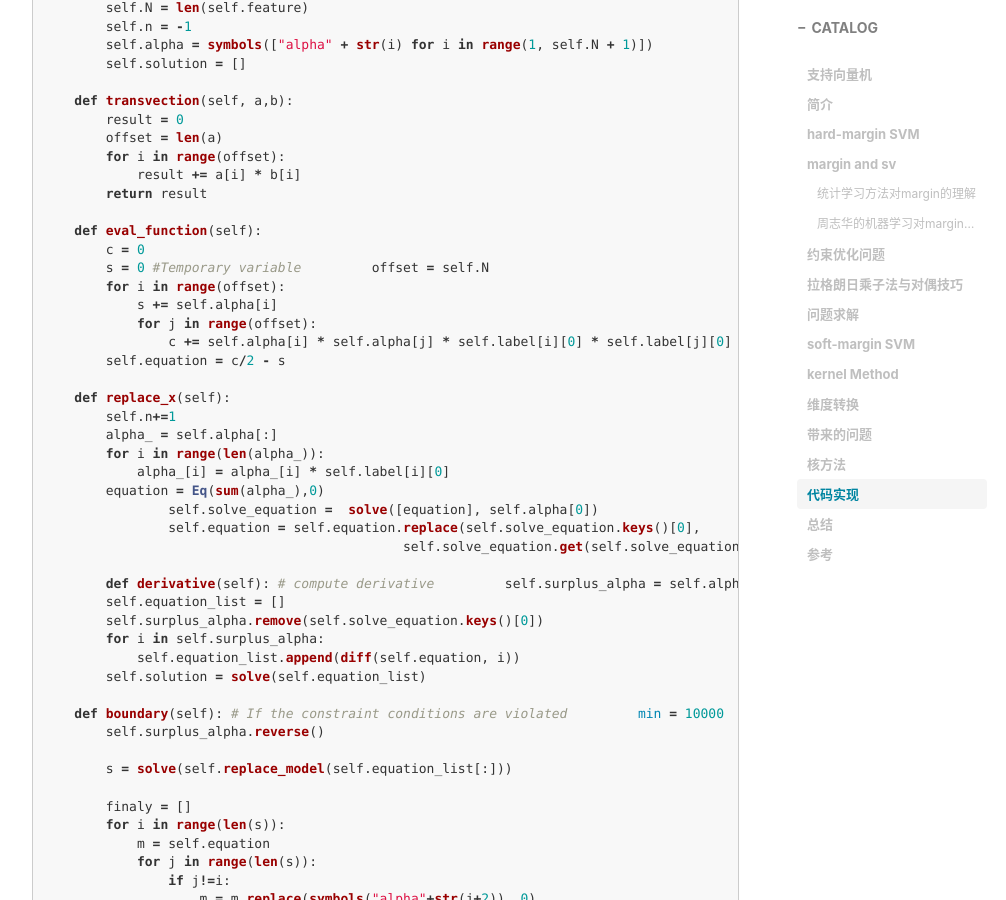
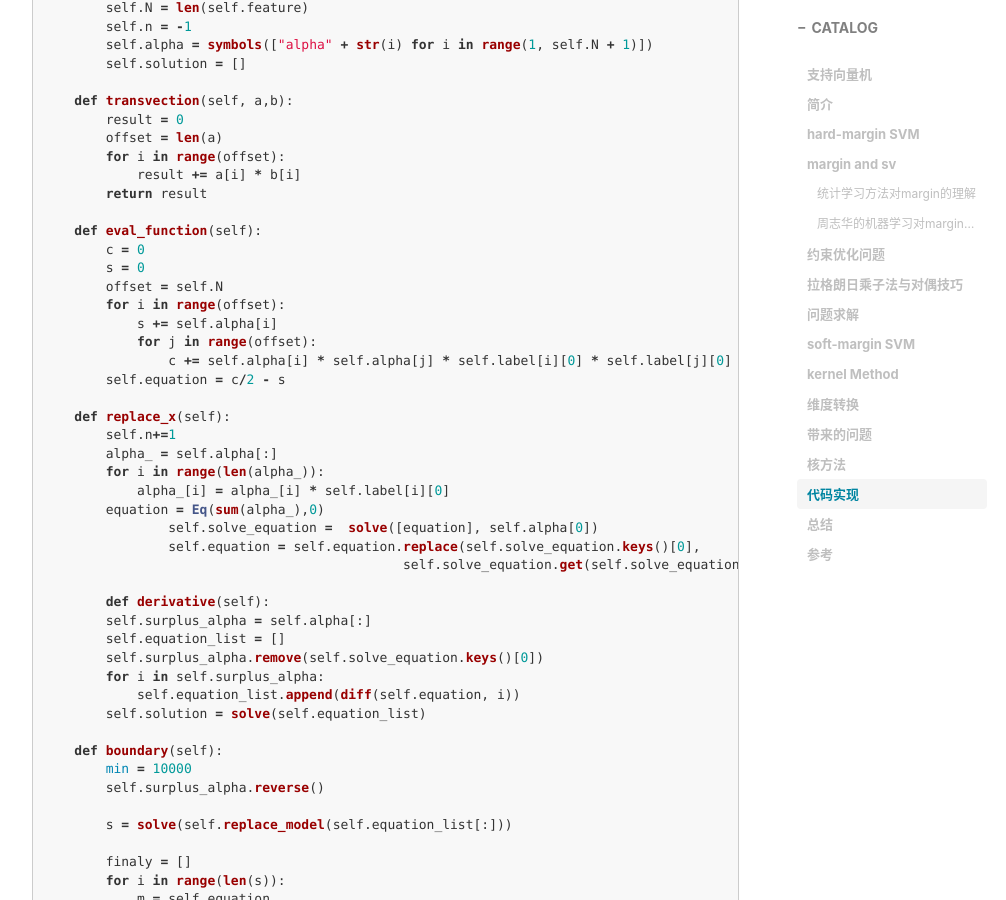
Before and after one commit to zhuxiaoxuhit/zhuxiaoxuhit.github.io, a Jekyll site: the page built from _posts/2020-03-10-支持向量机.md, in a window 1280 px wide and 900 px high, scrolled down 11044 px. Shown: the whole window, without its empty margins (233-1239 px from the left). Built offline with Jekyll 4.4.1, drawn with Linux system fonts in a browser that asks for light colours; nearby versions of some CDN libraries; formulas are drawn with MathJax 3; comment, search, counter and statistics services are not loaded; some of the changed text lies outside the part shown.

Commit message:
[MDF]svm

```diff
--- a/_posts/2020-03-10-支持向量机.md
+++ b/_posts/2020-03-10-支持向量机.md
@@ -201,7 +201,7 @@ class supprot_vector_machine:
 
     def eval_function(self):
         c = 0
-        s = 0 #Temporary variable
+        s = 0
         offset = self.N
         for i in range(offset):
             s += self.alpha[i]
@@ -219,7 +219,7 @@ class supprot_vector_machine:
 		self.equation = self.equation.replace(self.solve_equation.keys()[0],
                                               self.solve_equation.get(self.solve_equation.keys()[0]))
 
-	def derivative(self): # compute derivative
+	def derivative(self):
         self.surplus_alpha = self.alpha[:]
         self.equation_list = []
         self.surplus_alpha.remove(self.solve_equation.keys()[0])
@@ -227,7 +227,7 @@ class supprot_vector_machine:
             self.equation_list.append(diff(self.equation, i))
         self.solution = solve(self.equation_list)
 
-    def boundary(self): # If the constraint conditions are violated
+    def boundary(self):
         min = 10000
         self.surplus_alpha.reverse()
 
@@ -285,11 +285,9 @@ class supprot_vector_machine:
         final_alpha = [[i] for i in final_alpha]
 
 
-        #self.w
         self.w = sum(final_alpha *self.feature*self.label)
 
-        #self.b
-        for i in range(len(final_alpha)): #The presence of subscript j makes alpha_j>0
+        for i in range(len(final_alpha)):
             if final_alpha[i] != 0:
                 alpha_j = i
                 break
```
